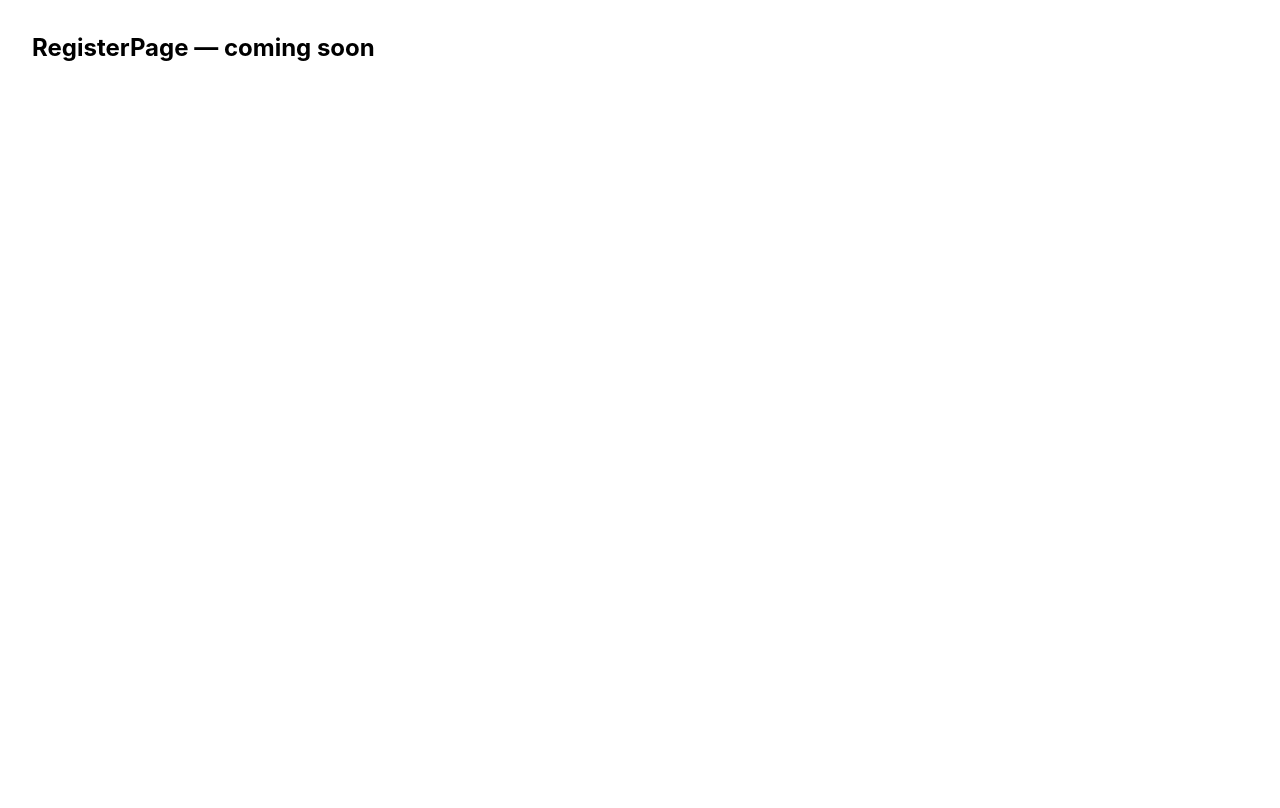
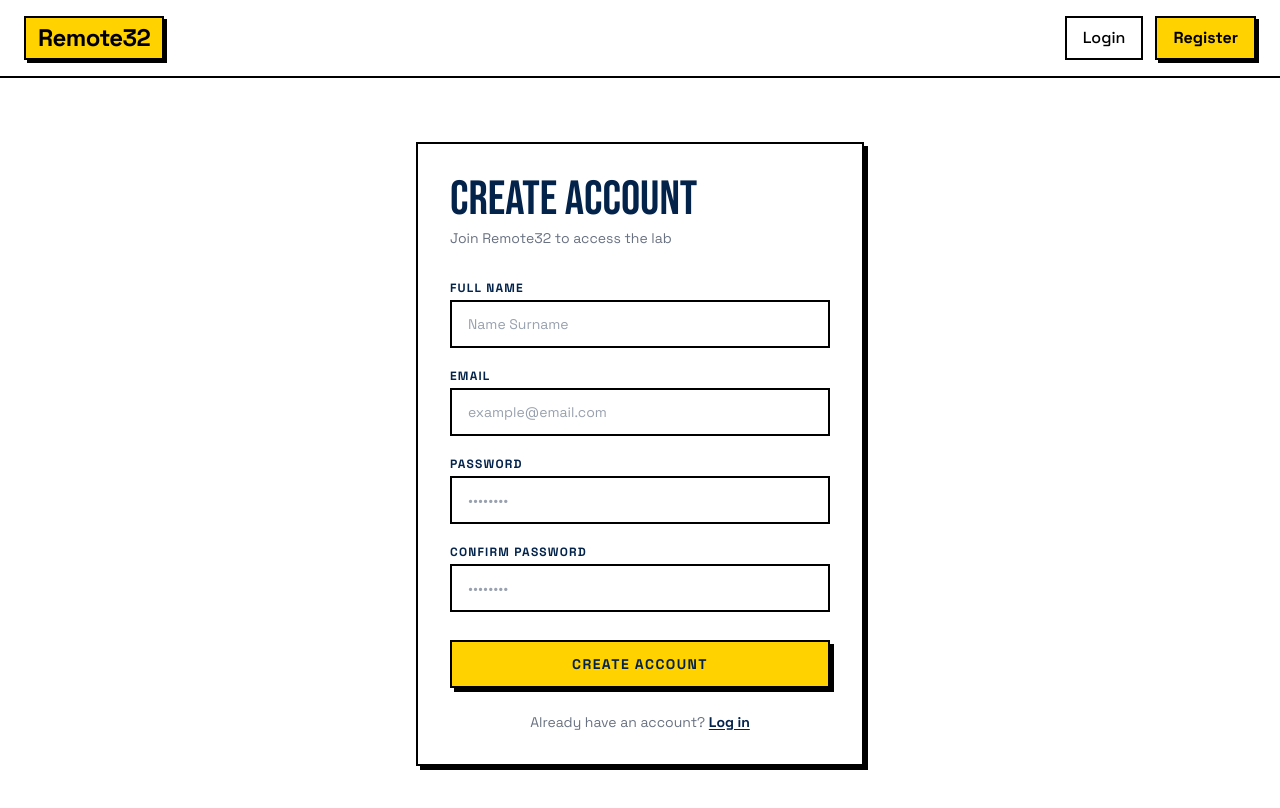
Before and after one commit to mohamed-amine-haddad/Remote32, a React (Vite) app in the folder frontend/: page /register in a window 1280 px wide. Shown: the top 808 px of the page. Built offline with nearby package versions, Linux system fonts and the light colour scheme.

Commit message:
feat: add LoginPage and RegisterPage UI

```diff
--- a/frontend/src/pages/HomePage.jsx
+++ b/frontend/src/pages/HomePage.jsx
@@ -70,10 +70,10 @@ export default function HomePage() {
 
 function StepCard({ number, title, description }) {
 
-  const card = "border-2 border-black rounded-none p-6 shadow-nb flex flex-col gap-3"
-  const num = "font-display text-5xl text-accent text-stroke"
-  const cardTitle = "font-bold text-lg text-navy"
-  const cardDesc = "text-gray-600 text-sm leading-relaxed"
+  const card = "group border-2 border-black rounded-none p-6 shadow-nb flex flex-col gap-3 transition-transform duration-300 hover:scale-110"
+  const num = "font-display text-5xl text-accent text-stroke transition-transform duration-300 group-hover:scale-110"
+  const cardTitle = "font-bold text-lg text-navy transition-transform duration-300 group-hover:scale-110"
+  const cardDesc = "text-gray-600 text-sm leading-relaxed transition-transform duration-300 group-hover:scale-110"
 
   return (
     <div className={card}>
--- a/frontend/src/pages/LoginPage.jsx
+++ b/frontend/src/pages/LoginPage.jsx
@@ -1,3 +1,127 @@
+import { useState } from 'react'
+import { Link } from 'react-router-dom'
+import Navbar from '../components/Navbar'
+
 export default function LoginPage() {
-    return <div className="p-8 text-2xl font-bold">LoginPage — coming soon</div>
+
+    const [email, setEmail] = useState('')
+    const [password, setPassword] = useState('')
+    const [rememberMe, setRememberMe] = useState(false)
+
+    const handleSubmit = () => {
+        console.log('Login:', { email, password, rememberMe })
+    }
+
+    // Layout
+    const page = "min-h-screen bg-white font-body flex flex-col"
+    const main = "flex-1 flex items-center justify-center px-4 py-16"
+
+    // Card
+    const card = [
+        "w-full max-w-md",
+        "border-2 border-black rounded-none",
+        "shadow-nb",
+        "p-8",
+    ].join(" ")
+
+    const cardTitle = "font-display text-5xl text-navy mb-1"
+    const cardSubtitle = "text-sm text-gray-500 mb-8"
+
+    // Form
+    const fieldGroup = "flex flex-col gap-1 mb-5"
+    const label = "text-xs font-bold uppercase tracking-widest text-navy"
+
+    const input = [
+        "w-full px-4 py-3",
+        "border-2 border-black rounded-none",
+        "font-body text-sm",
+        "bg-white",
+        "placeholder:text-gray-400",
+        "focus:outline-none focus-visible:outline-3 focus-visible:outline-accent focus-visible:outline-offset-0",
+    ].join(" ")
+
+    // Remember me
+    const rememberRow = "flex items-center gap-3 mb-6 cursor-pointer select-none"
+
+    // Checkbox
+    const checkbox = [
+        "w-5 h-5 shrink-0",
+        "border-2 border-black rounded-none",
+        "accent-accent",
+        "cursor-pointer",
+    ].join(" ")
+
+    const rememberLabel = "text-sm font-medium text-gray-700 cursor-pointer"
+
+    const submitBtn = [
+        "w-full py-3 mt-2",
+        "bg-navy border-2 border-black rounded-none",
+        "font-bold text-sm uppercase tracking-widest text-white",
+        "shadow-nb",
+        "hover:shadow-none hover:translate-x-1 hover:translate-y-1",
+        "transition-all duration-100",
+        "cursor-pointer",
+    ].join(" ")
+
+    const footer = "mt-6 text-center text-sm text-gray-500"
+    const footerLink = "font-bold text-navy underline underline-offset-2 hover:text-black"
+
+    return (
+        <div className={page}>
+            <Navbar />
+            <main className={main}>
+                <div className={card}>
+
+                    <h1 className={cardTitle}>Welcome back</h1>
+                    <p className={cardSubtitle}>Log in to access your sessions and reservations</p>
+
+                    {/* Email */}
+                    <div className={fieldGroup}>
+                        <label className={label}>Email</label>
+                        <input
+                            className={input}
+                            type="email"
+                            placeholder="example@email.com"
+                            value={email}
+                            onChange={e => setEmail(e.target.value)}
+                        />
+                    </div>
+
+                    {/* Password */}
+                    <div className={fieldGroup}>
+                        <label className={label}>Password</label>
+                        <input
+                            className={input}
+                            type="password"
+                            placeholder="••••••••"
+                            value={password}
+                            onChange={e => setPassword(e.target.value)}
+                        />
+                    </div>
+
+                    {/* Remember me */}
+                    <label className={rememberRow}>
+                        <input
+                            className={checkbox}
+                            type="checkbox"
+                            checked={rememberMe}
+                            onChange={e => setRememberMe(e.target.checked)}
+                        />
+                        <span className={rememberLabel}>Remember me for 30 days</span>
+                    </label>
+
+                    {/* Submit */}
+                    <button className={submitBtn} onClick={handleSubmit}>
+                        Log in
+                    </button>
+
+                    <p className={footer}>
+                        Don't have an account?{' '}
+                        <Link to="/register" className={footerLink}>Register</Link>
+                    </p>
+
+                </div>
+            </main>
+        </div>
+    )
 }
--- a/frontend/src/pages/RegisterPage.jsx
+++ b/frontend/src/pages/RegisterPage.jsx
@@ -1,3 +1,134 @@
+import { useState } from 'react'
+import { Link } from 'react-router-dom'
+import Navbar from '../components/Navbar'
+
 export default function RegisterPage() {
-    return <div className="p-8 text-2xl font-bold">RegisterPage — coming soon</div>
+
+    const [name, setName] = useState('')
+    const [email, setEmail] = useState('')
+    const [password, setPassword] = useState('')
+    const [confirm, setConfirm] = useState('')
+
+    // Will be wired to the backend later
+    const handleSubmit = () => {
+        if (password !== confirm) {
+            alert('Passwords do not match')
+            return
+        }
+        console.log('Register:', { name, email, password })
+    }
+
+    // Layout
+    const page = "min-h-screen bg-white font-body flex flex-col"
+    const main = "flex-1 flex items-center justify-center px-4 py-16"
+
+    // Card — the centered form container
+    const card = [
+        "w-full max-w-md",
+        "border-2 border-black rounded-none",
+        "shadow-nb",
+        "p-8",
+    ].join(" ")
+
+    const cardTitle = "font-display text-5xl text-navy mb-1"
+    const cardSubtitle = "text-sm text-gray-500 mb-8"
+
+    // Form layout
+    const fieldGroup = "flex flex-col gap-1 mb-5"
+    const label = "text-xs font-bold uppercase tracking-widest text-navy"
+
+    const input = [
+        "w-full px-4 py-3",
+        "border-2 border-black rounded-none",
+        "font-body text-sm",
+        "bg-white",
+        "placeholder:text-gray-400",
+        // Focus: remove default browser outline, add our own via the global :focus-visible in index.css
+        "focus:outline-none focus-visible:outline-3 focus-visible:outline-accent focus-visible:outline-offset-0",
+    ].join(" ")
+
+    const submitBtn = [
+        "w-full py-3 mt-2",
+        "bg-accent border-2 border-black rounded-none",
+        "font-bold text-sm uppercase tracking-widest text-navy",
+        "shadow-nb",
+        "hover:shadow-none hover:translate-x-1 hover:translate-y-1",
+        "transition-all duration-100",
+        "cursor-pointer",
+    ].join(" ")
+
+    const footer = "mt-6 text-center text-sm text-gray-500"
+    const footerLink = "font-bold text-navy underline underline-offset-2 hover:text-black"
+
+    return (
+        <div className={page}>
+            <Navbar />
+            <main className={main}>
+                <div className={card}>
+
+                    <h1 className={cardTitle}>Create account</h1>
+                    <p className={cardSubtitle}>Join Remote32 to access the lab</p>
+
+                    {/* Name */}
+                    <div className={fieldGroup}>
+                        <label className={label}>Full name</label>
+                        <input
+                            className={input}
+                            type="text"
+                            placeholder="Name Surname"
+                            value={name}
+                            onChange={e => setName(e.target.value)}
+                        />
+                    </div>
+
+                    {/* Email */}
+                    <div className={fieldGroup}>
+                        <label className={label}>Email</label>
+                        <input
+                            className={input}
+                            type="email"
+                            placeholder="example@email.com"
+                            value={email}
+                            onChange={e => setEmail(e.target.value)}
+                        />
+                    </div>
+
+                    {/* Password */}
+                    <div className={fieldGroup}>
+                        <label className={label}>Password</label>
+                        <input
+                            className={input}
+                            type="password"
+                            placeholder="••••••••"
+                            value={password}
+                            onChange={e => setPassword(e.target.value)}
+                        />
+                    </div>
+
+                    {/* Confirm password */}
+                    <div className={fieldGroup}>
+                        <label className={label}>Confirm password</label>
+                        <input
+                            className={input}
+                            type="password"
+                            placeholder="••••••••"
+                            value={confirm}
+                            onChange={e => setConfirm(e.target.value)}
+                        />
+                    </div>
+
+                    {/* Submit */}
+                    <button className={submitBtn} onClick={handleSubmit}>
+                        Create account
+                    </button>
+
+                    <p className={footer}>
+                        Already have an account?{' '}
+                        <Link to="/login" className={footerLink}>Log in</Link>
+                    </p>
+
+                </div>
+            </main>
+        </div>
+    )
 }
```
